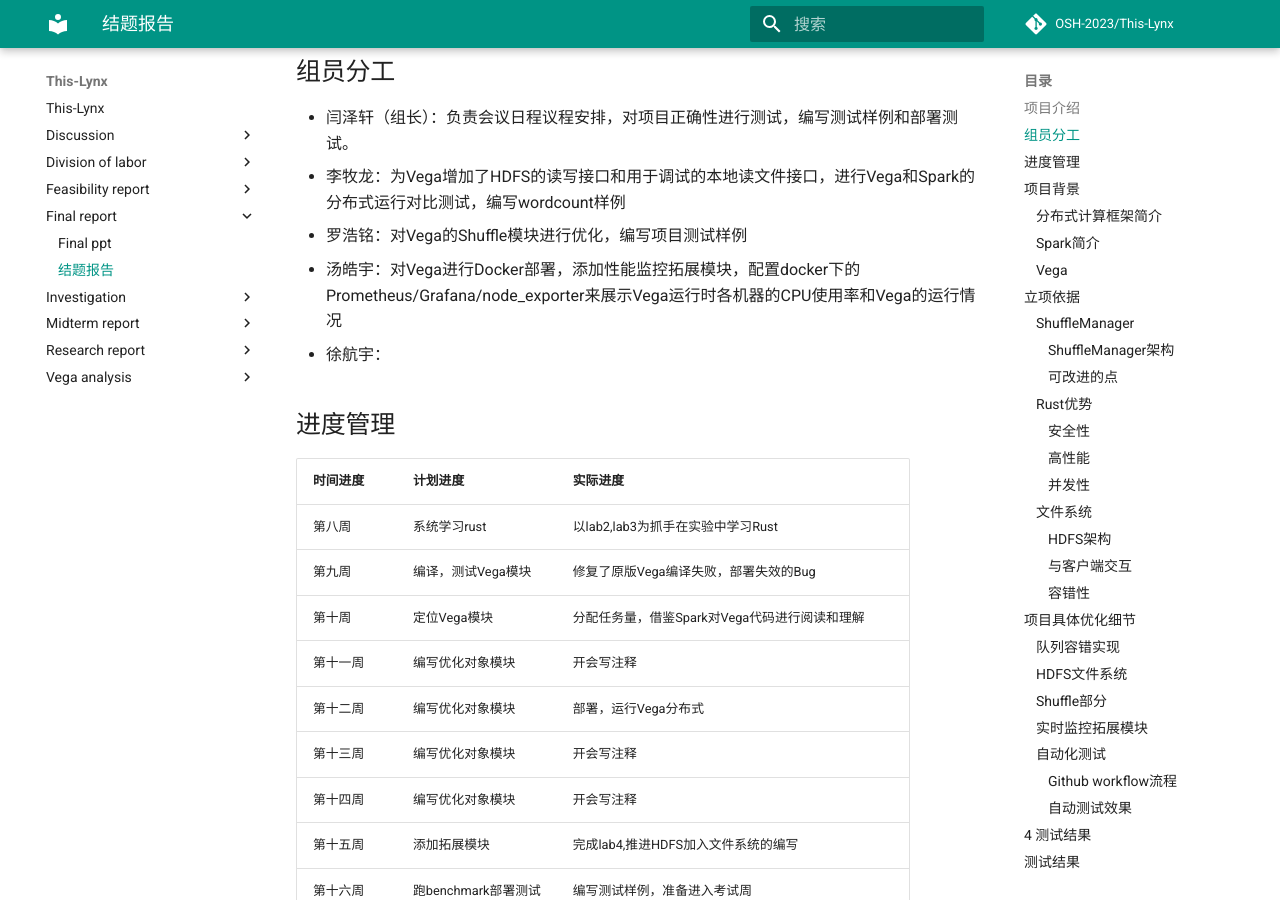
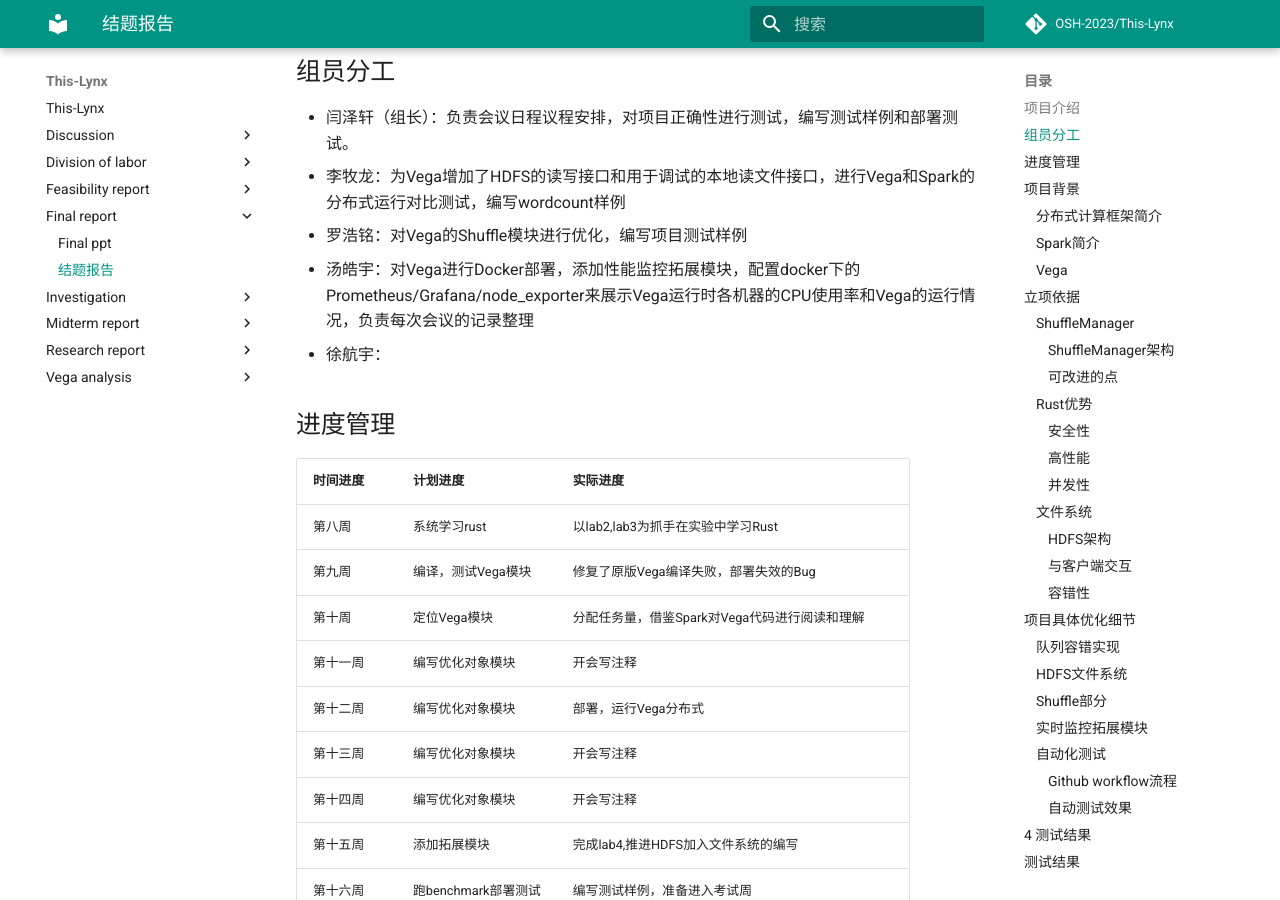
Before and after one commit to OSH-2023/This-Lynx, an MkDocs documentation site: the page built from docs/final_report/final_report.md, in a window 1280 px wide and 900 px high, scrolled down 1594 px. Built offline with MkDocs 1.6.1 and Material for MkDocs 9.7.7, drawn with Linux system fonts in a browser that asks for light colours; comment, search, counter and statistics services are not loaded.

Commit message:
update report and ppt

```diff
--- a/docs/final_report/final_report.md
+++ b/docs/final_report/final_report.md
@@ -47,23 +47,23 @@
 - 闫泽轩（组长）：负责会议日程议程安排，对项目正确性进行测试，编写测试样例和部署测试。
 - 李牧龙：为Vega增加了HDFS的读写接口和用于调试的本地读文件接口，进行Vega和Spark的分布式运行对比测试，编写wordcount样例
 - 罗浩铭：对Vega的Shuffle模块进行优化，编写项目测试样例
-- 汤皓宇：对Vega进行Docker部署，添加性能监控拓展模块，配置docker下的Prometheus/Grafana/node_exporter来展示Vega运行时各机器的CPU使用率和Vega的运行情况
+- 汤皓宇：对Vega进行Docker部署，添加性能监控拓展模块，配置docker下的Prometheus/Grafana/node_exporter来展示Vega运行时各机器的CPU使用率和Vega的运行情况，负责每次会议的记录整理
 - 徐航宇：
 
 ## 进度管理
-| 时间进度          | 计划进度           |实际进度|
-| ----------------- | ------------------- |---|
-| 第八周            | 系统学习rust        |以lab2,lab3为抓手在实验中学习Rust|
-| 第九周            | 编译，测试Vega模块  |修复了原版Vega编译失败，部署失效的Bug|
-| 第十周            | 定位Vega模块        |分配任务量，借鉴Spark对Vega代码进行阅读和理解|
-| 第十一周 | 编写优化对象模块    |开会写注释|
-| 第十二周 | 编写优化对象模块    |部署，运行Vega分布式|
-| 第十三周 | 编写优化对象模块    |开会写注释|
-| 第十四周 | 编写优化对象模块    |开会写注释|
-| 第十五周 | 添加拓展模块        |完成lab4,推进HDFS加入文件系统的编写|
-| 第十六周 | 跑benchmark部署测试 |编写测试样例，准备进入考试周|
-| 第十七周| 无    |考试周放空|
-| 第十八周 | 无        |连续四天开会工作，完成所有既定任务并撰写报告和展示|
+| 时间进度 | 计划进度            | 实际进度                                           |
+| -------- | ------------------- | -------------------------------------------------- |
+| 第八周   | 系统学习rust        | 以lab2,lab3为抓手在实验中学习Rust                  |
+| 第九周   | 编译，测试Vega模块  | 修复了原版Vega编译失败，部署失效的Bug              |
+| 第十周   | 定位Vega模块        | 分配任务量，借鉴Spark对Vega代码进行阅读和理解      |
+| 第十一周 | 编写优化对象模块    | 开会写注释                                         |
+| 第十二周 | 编写优化对象模块    | 部署，运行Vega分布式                               |
+| 第十三周 | 编写优化对象模块    | 开会写注释                                         |
+| 第十四周 | 编写优化对象模块    | 开会写注释                                         |
+| 第十五周 | 添加拓展模块        | 完成lab4,推进HDFS加入文件系统的编写                |
+| 第十六周 | 跑benchmark部署测试 | 编写测试样例，准备进入考试周                       |
+| 第十七周 | 无                  | 考试周放空                                         |
+| 第十八周 | 无                  | 连续四天开会工作，完成所有既定任务并撰写报告和展示 |
 
 
 从4月初到7月初，我们保持每周两次讨论的频率，小步快跑着来通力合作完成了这个项目。虽然中途也遇到了不少困难，其中有些甚至在网上难以找到或是根本就没有可参考的内容，但功夫不负有心人，我们最后也都成功一一解决了这些问题。
```
Also changed, not shown: docs/final_report/final_ppt.md (+1 -1 lines).
